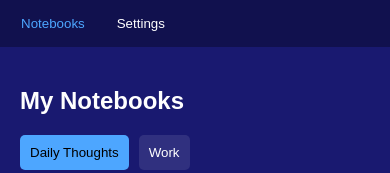
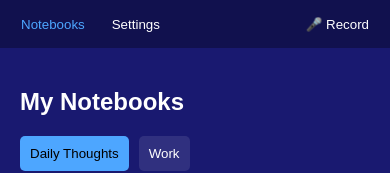
Before and after one commit to Aenanorni631/cloud-memo-android, a React Native app: screen / in a window 390 px wide. Shown: the top 173 px of the page. Built offline with nearby package versions, Linux system fonts and the light colour scheme.

Commit message:
fix: restore mobile framework and add chunk 3

```diff
--- a/App.js
+++ b/App.js
@@ -1,16 +1,24 @@
 import React, { useState } from 'react';
 import Settings from './src/components/Settings/Settings';
 import NotebookDashboard from './src/components/Notebooks/NotebookDashboard';
+import useSpeechToText from './src/hooks/useSpeechToText';
 import './src/styles/theme.css';
 
 export default function App() {
     const [theme, setTheme] = useState('midnight-blue');
     const [view, setView] = useState('notebooks');
+    const { isListening, startSpeech, stopSpeech } = useSpeechToText();
+
     return (
         <div className={`app ${theme}`}>
-            <nav style={{ padding: '15px', background: 'rgba(0,0,0,0.3)', display: 'flex', gap: '20px' }}>
-                <button onClick={() => setView('notebooks')} style={{ color: view === 'notebooks' ? '#4da6ff' : 'white', background: 'none', border: 'none' }}>Notebooks</button>
-                <button onClick={() => setView('settings')} style={{ color: view === 'settings' ? '#4da6ff' : 'white', background: 'none', border: 'none' }}>Settings</button>
+            <nav style={{ padding: '15px', background: 'rgba(0,0,0,0.3)', display: 'flex', justifyContent: 'space-between' }}>
+                <div>
+                    <button onClick={() => setView('notebooks')} style={{ color: view === 'notebooks' ? '#4da6ff' : 'white', background: 'none', border: 'none', marginRight: '15px' }}>Notebooks</button>
+                    <button onClick={() => setView('settings')} style={{ color: view === 'settings' ? '#4da6ff' : 'white', background: 'none', border: 'none' }}>Settings</button>
+                </div>
+                <button onClick={isListening ? stopSpeech : startSpeech} style={{ color: isListening ? 'red' : 'white', background: 'none', border: 'none' }}>
+                    {isListening ? '🛑 Stop' : '🎤 Record'}
+                </button>
             </nav>
             {view === 'notebooks' ? <NotebookDashboard /> : <Settings changeTheme={setTheme} />}
             <button className="floating-ai-btn" style={{ position: 'fixed', bottom: '20px', right: '20px', background: '#4da6ff', borderRadius: '50%', width: '60px', height: '60px', border: 'none' }}>✨</button>
--- /dev/null
+++ b/src/hooks/useSpeechToText.js
@@ -0,0 +1,18 @@
+import { useState } from 'react';
+
+export default function useSpeechToText() {
+    const [isListening, setIsListening] = useState(false);
+
+    const startSpeech = () => {
+        setIsListening(true);
+        console.log("Speech recognition started...");
+        // Web Speech API / Native Bridge logic goes here
+    };
+
+    const stopSpeech = () => {
+        setIsListening(false);
+        console.log("Speech recognition stopped.");
+    };
+
+    return { isListening, startSpeech, stopSpeech };
+}
```
Also changed, not shown: src/services/StorageService.js (added, +16 -0 lines), action_log.txt.
